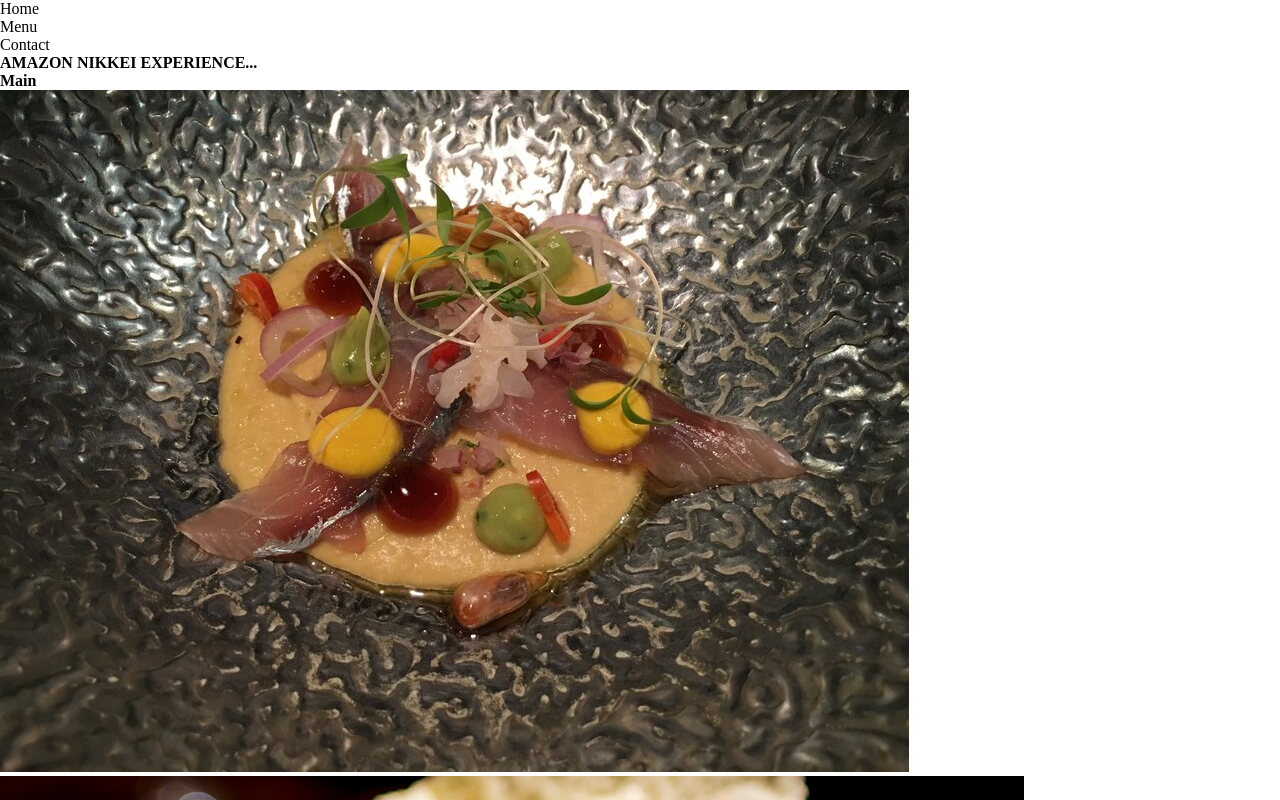
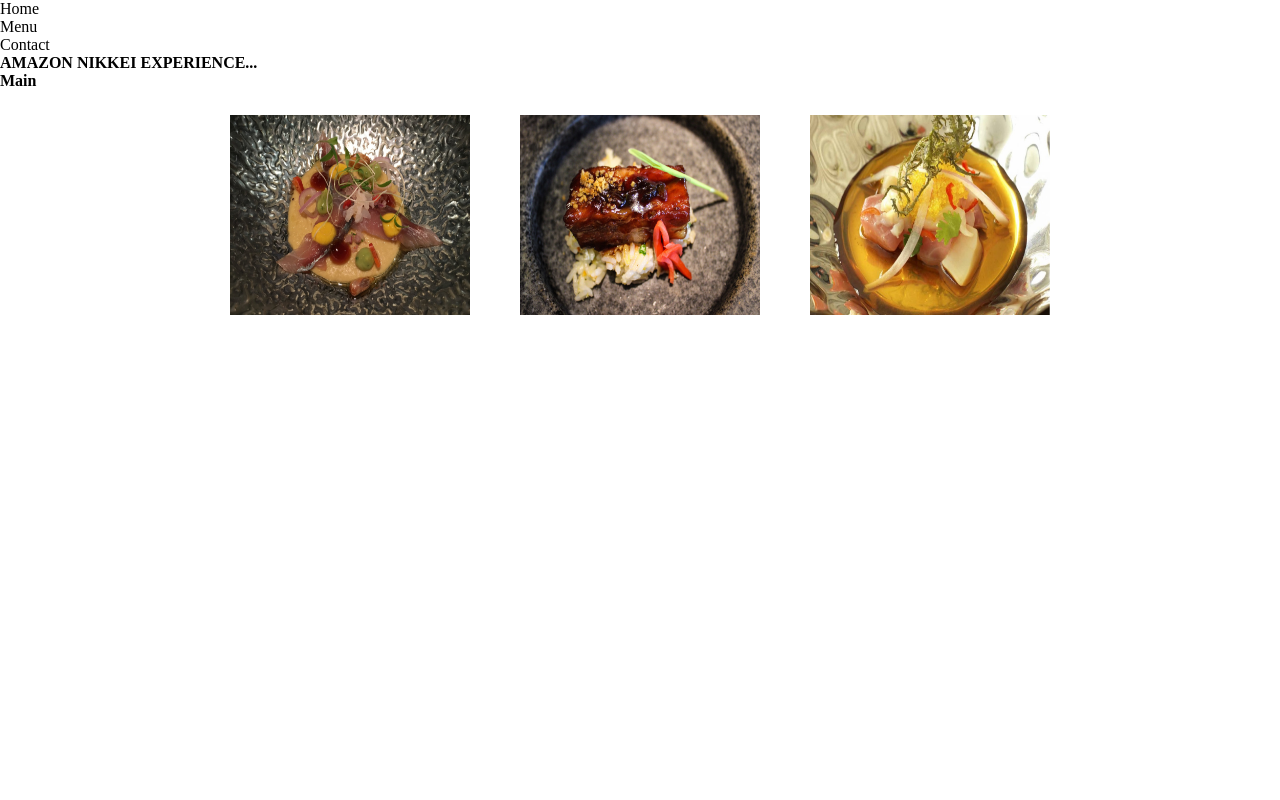
Before and after one commit to janis-jenny/Restaurant-Page, a website built with webpack: page src/index.html in a window 1280 px wide. Both pictures are taken after a click on the item "Menu". Shown: the top 800 px of the page. Built offline with nearby package versions, Linux system fonts and the light colour scheme.

Commit message:
edit photos and style menu page images

```diff
--- a/src/components/menu.js
+++ b/src/components/menu.js
@@ -1,16 +1,17 @@
 import imageArray from './images';
-import poda from '../images/Poda-ceviche.jpg';
-import nikkei from '../images/nikkei.jpg';
-import snacks from '../images/Snacks.jpg';
+import poda from '../images/Poda.jpg';
+import estofado from '../images/Estofado.jpg';
+import ceviche from '../images/ceviche-nikkei.jpg';
 /* import estofado from '../images/Estofado-Nikkei.jpg';
 import nigiris from '../images/Nigiris.jpg';
 import dimsum from '../images/Dim-Sum.jpg'; */
+import '../css/style.css';
 
 export default class Menu {
   constructor(container) {
     this.section = document.createElement('section');
     this.container = container;
-    this.images = [poda, nikkei, snacks];
+    this.images = [poda, estofado, ceviche];
   }
 
   title() {
--- a/src/css/style.css
+++ b/src/css/style.css
@@ -11,3 +11,20 @@
   background-size: 100% 100%;
   height: 100vh;
 }
+
+.card {
+  display: flex;
+  flex-direction: column;
+}
+
+.card-img {
+  display: flex;
+  align-items: center;
+  justify-content: center;
+}
+
+.card-img img {
+  margin: 25px;
+  width: 240px;
+  height: 200px;
+}
```
Also changed, not shown: src/components/images.js (+9 -0 lines), src/images/Estofado-Nikkei.jpg (deleted), src/images/Estofado.jpg (added), src/images/Poda-ceviche.jpg (deleted), src/images/Poda.jpg (added), src/images/ceviche-nikkei.jpg (added).
